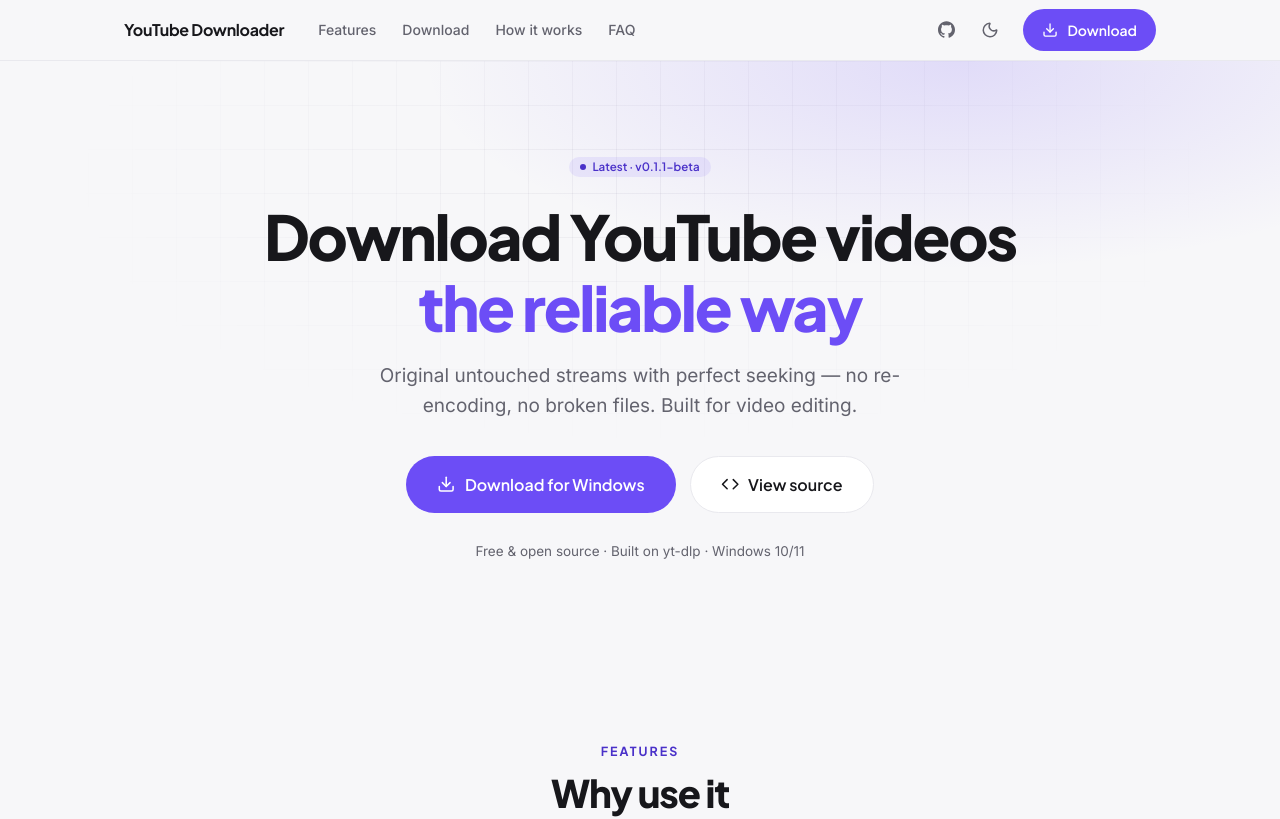
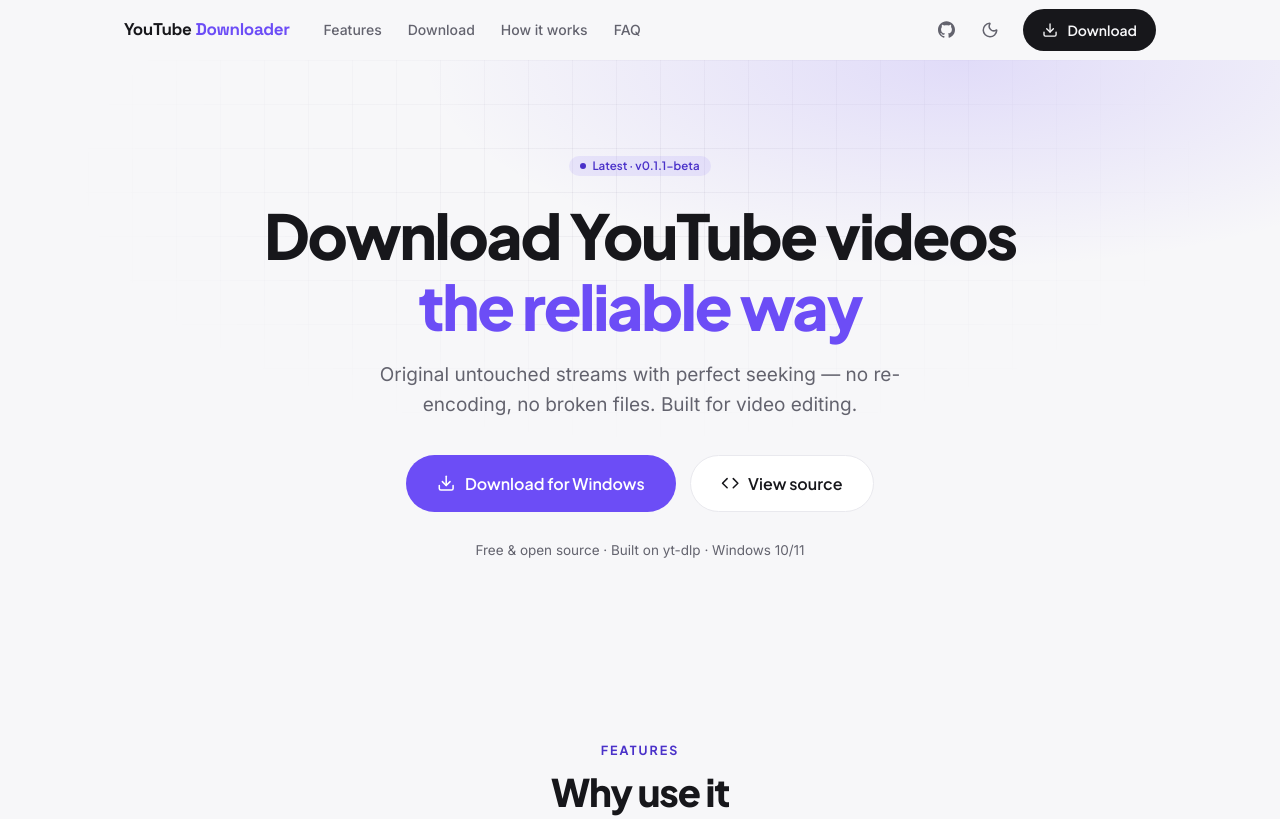
Before and after one commit to simplearyan/yt-downloader, a website: page site/index.html in a window 1280 px wide. Shown: the top 819 px of the page. Drawn offline with Linux system fonts and the light colour scheme.

Commit message:
style: header polish — no bottom border, Space Grotesk brand, dark CTA
Remove the header divider so the blur bar floats cleanly, set the brand
title in Space Grotesk with a violet accent on "Downloader", and restyle
the header Download button as a neutral inverted pill (dark on light,
white on dark) matching CapCut.

```diff
--- a/site/index.html
+++ b/site/index.html
@@ -43,8 +43,8 @@
   <!-- Load fonts asynchronously so they don't block first paint. display=optional
      means the webfont is used only when it arrives instantly; otherwise the system
      fallback stays — no visible text swap/flicker on refresh. -->
-  <link rel="preload" href="https://fonts.googleapis.com/css2?family=Inter:wght@400;500;600&family=Plus+Jakarta+Sans:wght@500;600;700;800&display=optional" as="style" onload="this.onload=null;this.rel='stylesheet'" />
-  <noscript><link rel="stylesheet" href="https://fonts.googleapis.com/css2?family=Inter:wght@400;500;600&family=Plus+Jakarta+Sans:wght@500;600;700;800&display=swap" /></noscript>
+  <link rel="preload" href="https://fonts.googleapis.com/css2?family=Inter:wght@400;500;600&family=Plus+Jakarta+Sans:wght@500;600;700;800&family=Space+Grotesk:wght@600;700&display=optional" as="style" onload="this.onload=null;this.rel='stylesheet'" />
+  <noscript><link rel="stylesheet" href="https://fonts.googleapis.com/css2?family=Inter:wght@400;500;600&family=Plus+Jakarta+Sans:wght@500;600;700;800&family=Space+Grotesk:wght@600;700&display=swap" /></noscript>
   <link rel="stylesheet" href="./style.css" />
   <link rel="icon" type="image/svg+xml" href="./assets/logo.svg" />
   <link rel="apple-touch-icon" href="./assets/apple-touch-icon.png" />
@@ -68,7 +68,7 @@
   <header class="site-header">
     <div class="container header-inner">
       <a class="brand" href="#top">
-        <span class="brand-name">YouTube Downloader</span>
+        <span class="brand-name">YouTube <span class="brand-accent">Downloader</span></span>
       </a>
       <nav class="header-nav" aria-label="Primary">
         <a href="#features">Features</a>
@@ -79,7 +79,7 @@
       <div class="header-actions">
         <a class="icon-btn" href="https://github.com/simplearyan/yt-downloader" target="_blank" rel="noopener" aria-label="View source on GitHub" title="View source on GitHub"><svg class="lucide icon-github" aria-hidden="true"><use href="#github"></use></svg></a>
         <button id="themeToggle" class="icon-btn" type="button" aria-label="Toggle light/dark mode" title="Toggle light/dark mode"><svg class="lucide icon-sun" aria-hidden="true"><use href="#lucide-sun"></use></svg><svg class="lucide icon-moon" aria-hidden="true"><use href="#lucide-moon"></use></svg></button>
-        <a id="headerDownload" class="btn btn-primary btn-sm" href="#downloads" aria-label="Download"><svg class="lucide" aria-hidden="true"><use href="#lucide-download"></use></svg><span class="btn-label">Download</span></a>
+        <a id="headerDownload" class="btn btn-header-download btn-sm" href="#downloads" aria-label="Download"><svg class="lucide" aria-hidden="true"><use href="#lucide-download"></use></svg><span class="btn-label">Download</span></a>
       </div>
     </div>
   </header>
--- a/site/style.css
+++ b/site/style.css
@@ -172,12 +172,19 @@
   background: var(--header-bg);
   backdrop-filter: blur(16px);
   -webkit-backdrop-filter: blur(16px);
-  border-bottom: 1px solid var(--border);
 }
 .header-inner { display: flex; align-items: center; gap: 22px; height: 60px; }
 
 .brand { display: inline-flex; align-items: center; color: var(--text); text-decoration: none !important; }
-.brand-name { font-family: var(--font-display); font-weight: 700; font-size: 16px; letter-spacing: -0.02em; color: var(--text); white-space: nowrap; }
+.brand-name {
+  font-family: "Space Grotesk", var(--font-display);
+  font-weight: 700;
+  font-size: 17px;
+  letter-spacing: -0.02em;
+  color: var(--text);
+  white-space: nowrap;
+}
+.brand-accent { color: var(--accent); }
 
 .header-nav { display: flex; gap: 26px; margin-left: 12px; }
 .header-nav a {
@@ -192,6 +199,13 @@
 
 .header-actions { display: flex; align-items: center; gap: 6px; margin-left: auto; }
 .header-actions .btn { margin-left: 8px; }
+
+/* Header Download CTA: neutral inverted button — dark on light, white on dark */
+.btn-header-download {
+  background: var(--text);
+  color: var(--bg);
+}
+.btn-header-download:hover { opacity: 0.85; }
 
 /* ---------- Hero ---------- */
 .hero { position: relative; padding: 96px 0 80px; text-align: center; overflow: hidden; }
```
